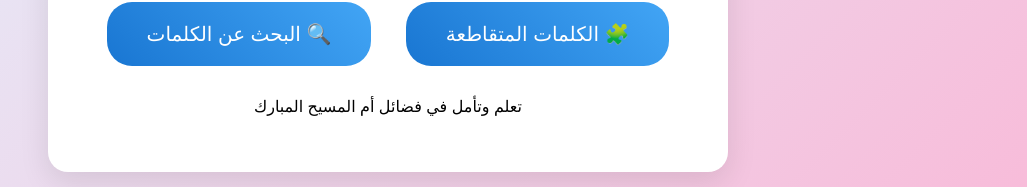
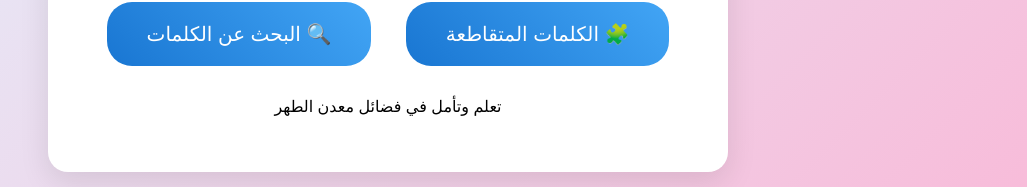
Before and after one commit to Minaaziz2/St_Mary_Games, a plain HTML site: page index.html in a window 1280 px wide. Shown: the part 217-404 px from the top of the page, without its empty margins (252-1279 px from the left). Drawn offline with Linux system fonts and the light colour scheme.

Commit message:
Update index.html

```diff
--- a/index.html
+++ b/index.html
@@ -49,7 +49,7 @@
             🔍 البحث عن الكلمات
         </a>
 
-        <p>تعلم وتأمل في فضائل أم المسيح المبارك</p>
+        <p>تعلم وتأمل في فضائل معدن الطهر</p>
     </div>
 </body>
 </html>
```
